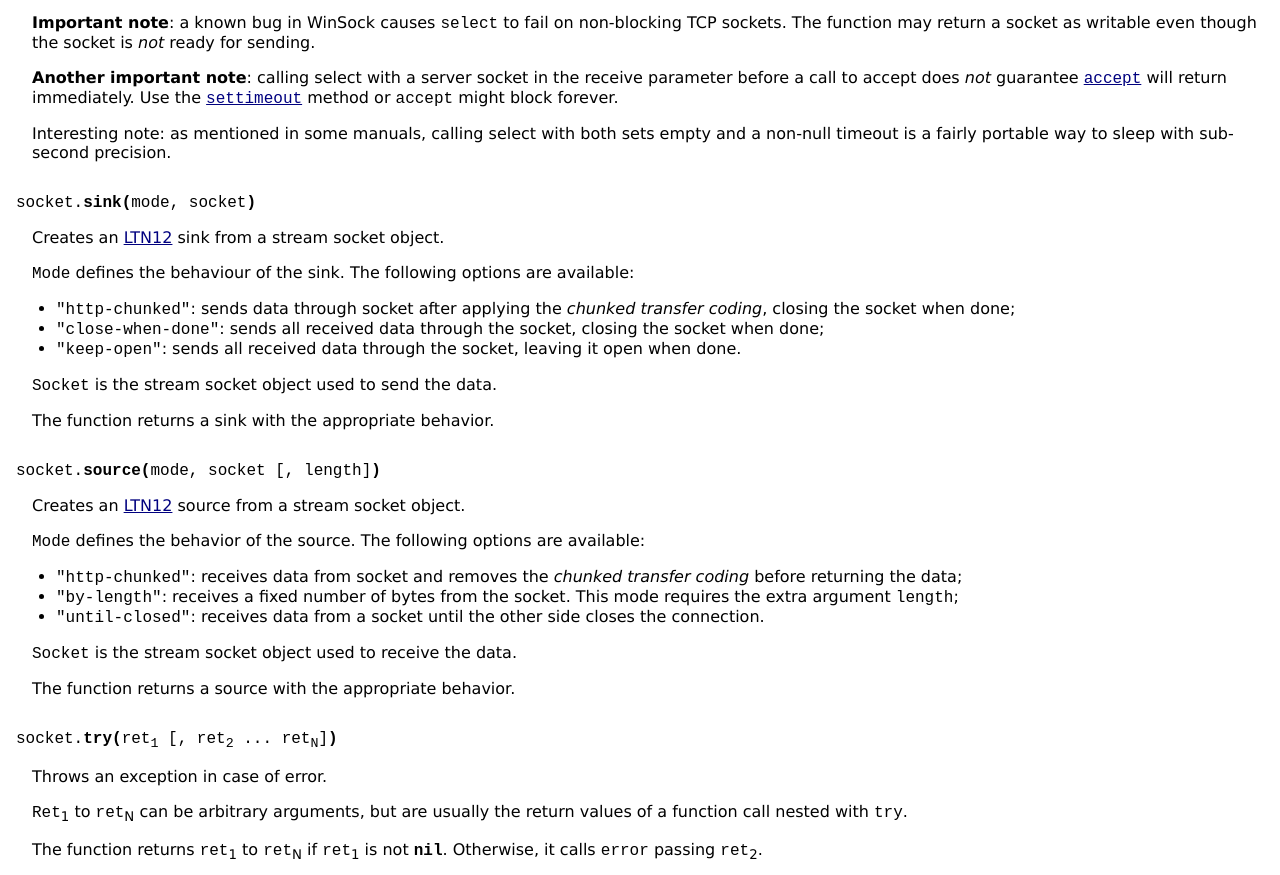
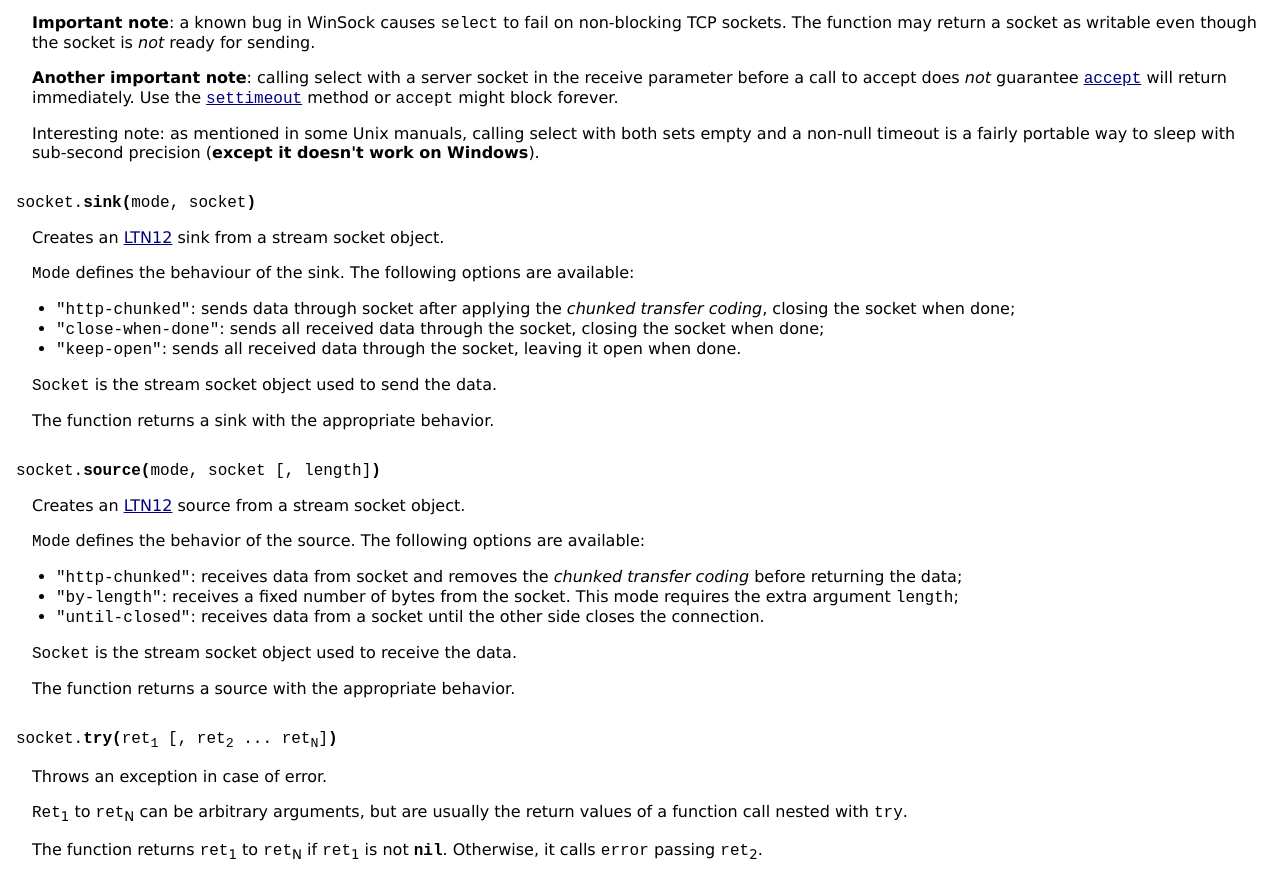
Before and after one commit to lunarmodules/luasocket, a plain HTML site: page doc/socket.html in a window 1280 px wide. Shown: the part 981-1856 px from the top of the page. Drawn offline with Linux system fonts and the light colour scheme.

Commit message:
Bug in select documentation.

```diff
--- a/doc/socket.html
+++ b/doc/socket.html
@@ -131,9 +131,9 @@ method or <tt>accept</tt> might block forever.
 </p>
 
 <p class=note>
-Interesting note: as mentioned in some manuals, calling select with both
+Interesting note: as mentioned in some Unix manuals, calling select with both
 sets empty and a non-null timeout is a fairly portable way to sleep with
-sub-second precision.
+sub-second precision (<b>except it doesn't work on Windows</b>).
 </p>
 
 
```
